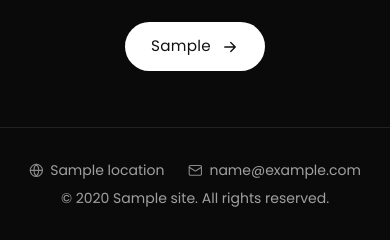
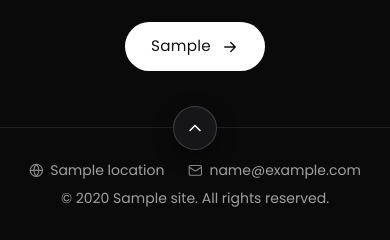
Before and after one commit to MatthewFregnan/matthewfregnan-website, a Node project: template templates/home.ejs in a window 390 px wide. Shown: the part 1619-1859 px from the top of the page. Run offline with Node 20 templates, Linux system fonts and the light colour scheme; the template is opened without the code that fills it: most values are stand-ins (such as "Sample title", 1, 10 or a date in 2020); grey boxes marked "Sample" are stand-in pictures; style sheets or scripts are compiled from the project's sources.

Commit message:
Back-to-top arrow on the footer's top line, shown at the bottom of the page; home closing cards laid out properly on phones

```diff
--- a/src/main.js
+++ b/src/main.js
@@ -870,3 +870,14 @@ document.addEventListener('DOMContentLoaded', () => {
     setTimeout(() => { copy.textContent = 'Copy'; copy.classList.remove('is-done'); }, 1800);
   });
 });
+
+// Back to top: shows once the footer comes into view, glides to the top.
+document.addEventListener('DOMContentLoaded', () => {
+  const btn = document.querySelector('[data-to-top]');
+  const footer = btn?.closest('footer');
+  if (!btn || !footer) return;
+  const pageIsShort = () => document.documentElement.scrollHeight < window.innerHeight * 1.6;
+  new IntersectionObserver(([e]) => btn.classList.toggle('is-shown', e.isIntersecting && !pageIsShort()))
+    .observe(footer);
+  btn.addEventListener('click', () => glideTo(0, 900));
+});
--- a/src/styles.css
+++ b/src/styles.css
@@ -721,7 +721,24 @@ footer { animation: page-fade 0.35s ease-out 0.1s backwards; }
 .duo-about:hover .duo-btn { background: #fff; color: #111; }
 .duo-contact .closing-cta-btn { padding: 10px 18px; font-size: 0.875rem; white-space: nowrap; flex: none; }
 @media (max-width: 639px) {
-  .duo-about, .duo-contact { flex-wrap: wrap; }
-  .duo-btn, .duo-contact .closing-cta-btn { margin-left: 0; }
+  /* text gets the full width; the button drops underneath */
+  .duo-about, .duo-contact { flex-wrap: wrap; row-gap: 14px; }
+  .duo-about .duo-text { flex: 1 1 calc(100% - 80px); }
+  .duo-contact .duo-text { flex: 1 1 100%; }
   .duo-about .duo-btn { margin-left: 74px; }
 }
+
+/* Back to top (partials/footer.ejs): a round button on the footer's top line */
+.site-footer { position: relative; }
+.to-top {
+  position: absolute; left: 50%; top: 0; z-index: 5; width: 44px; height: 44px; margin: -22px 0 0 -22px;
+  display: grid; place-items: center; border-radius: 50%; color: #fff;
+  background: #161618; border: 1px solid rgba(255, 255, 255, 0.18); box-shadow: 0 6px 20px rgba(0, 0, 0, 0.45);
+  opacity: 0; transform: translateY(10px); pointer-events: none;
+  transition: opacity 0.35s ease, transform 0.35s cubic-bezier(0.22, 1, 0.36, 1), background 0.2s, color 0.2s;
+}
+.to-top.is-shown { opacity: 1; transform: none; pointer-events: auto; }
+.to-top svg { width: 20px; height: 20px; transition: transform 0.2s; }
+.to-top:hover { background: #fff; color: #111; }
+.to-top:hover svg { transform: translateY(-2px); }
+@media (prefers-reduced-motion: reduce) { .to-top { transition: none; } }
--- a/templates/partials/footer.ejs
+++ b/templates/partials/footer.ejs
@@ -38,7 +38,12 @@
   </main>
 
   <!-- Footer -->
-  <footer class="border-t border-white/10 py-8">
+  <footer class="site-footer border-t border-white/10 py-8">
+    <%# Back to top: sits centred on the footer's top line (a spot nothing else uses on any page or screen),
+        rising in when you reach the bottom. %>
+    <button type="button" class="to-top" aria-label="Back to top" data-to-top>
+      <svg viewBox="0 0 24 24" fill="none" stroke="currentColor" stroke-width="1.8" stroke-linecap="round" stroke-linejoin="round" aria-hidden="true"><path d="M6 15l6-6 6 6"/></svg>
+    </button>
     <div class="container mx-auto px-4">
       <div class="flex flex-col md:flex-row items-center justify-between text-sm text-site-text-muted">
         <div class="text-center md:text-left">
```
